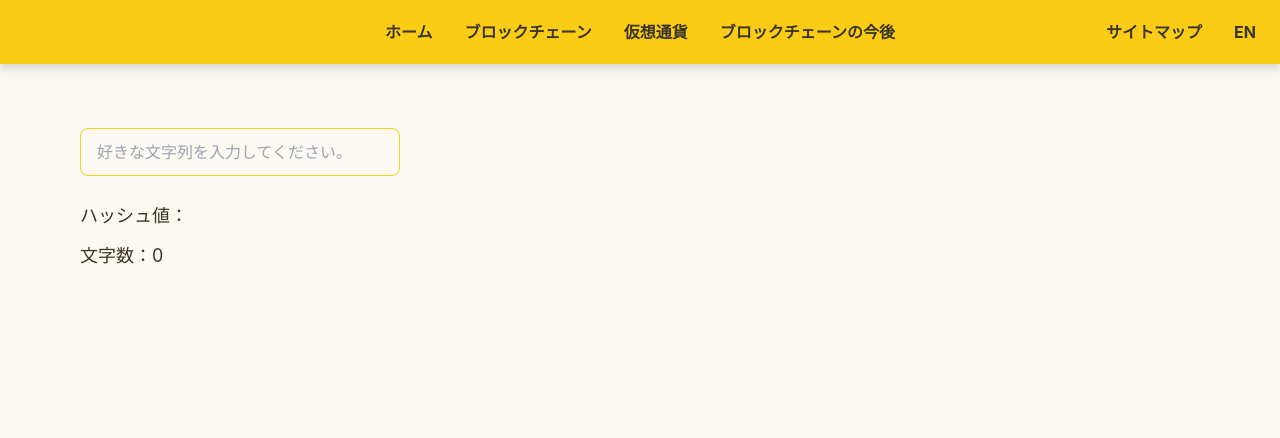
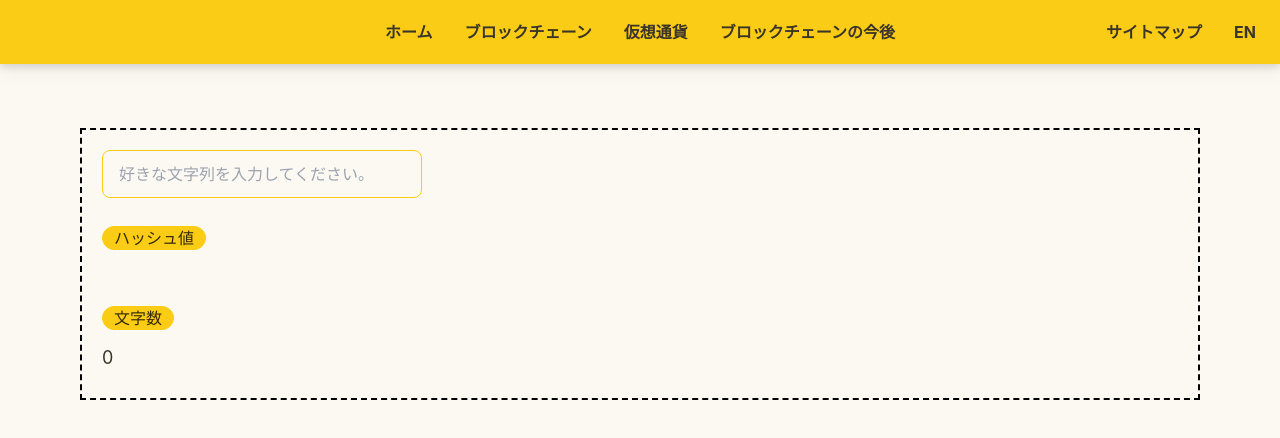
Before and after one commit to gatolife-creator/webcontest, a React (Create React App) app: page /test in a window 1280 px wide. Shown: the top 438 px of the page. Built offline with nearby package versions, Linux system fonts and the light colour scheme.

Commit message:
ハッシュ関数サンプルのスタイルを変更。

```diff
--- a/src/sample/hash/OptionalHash.tsx
+++ b/src/sample/hash/OptionalHash.tsx
@@ -7,7 +7,7 @@ export const OptionalHash = () => {
     setHash(SHA1((e.target as HTMLInputElement).value).toString());
   };
   return (
-    <>
+    <div className="border-2 border-dashed border-black p-5">
       <input
         type="text"
         placeholder="好きな文字列を入力してください。"
@@ -15,9 +15,11 @@ export const OptionalHash = () => {
         onChange={(e) => handleChange(e)}
       />
       <br />
-      <output>ハッシュ値：{hash}</output>
+      <div className="badge badge-lg badge-primary mr-3">ハッシュ値</div>
+      <p className="truncate">{hash}</p>
       <br />
-      <output>文字数：{hash.length}</output>
-    </>
+      <div className="badge badge-lg badge-primary mr-3">文字数</div>
+      <p className="truncate">{hash.length}</p>
+    </div>
   );
 };
```
